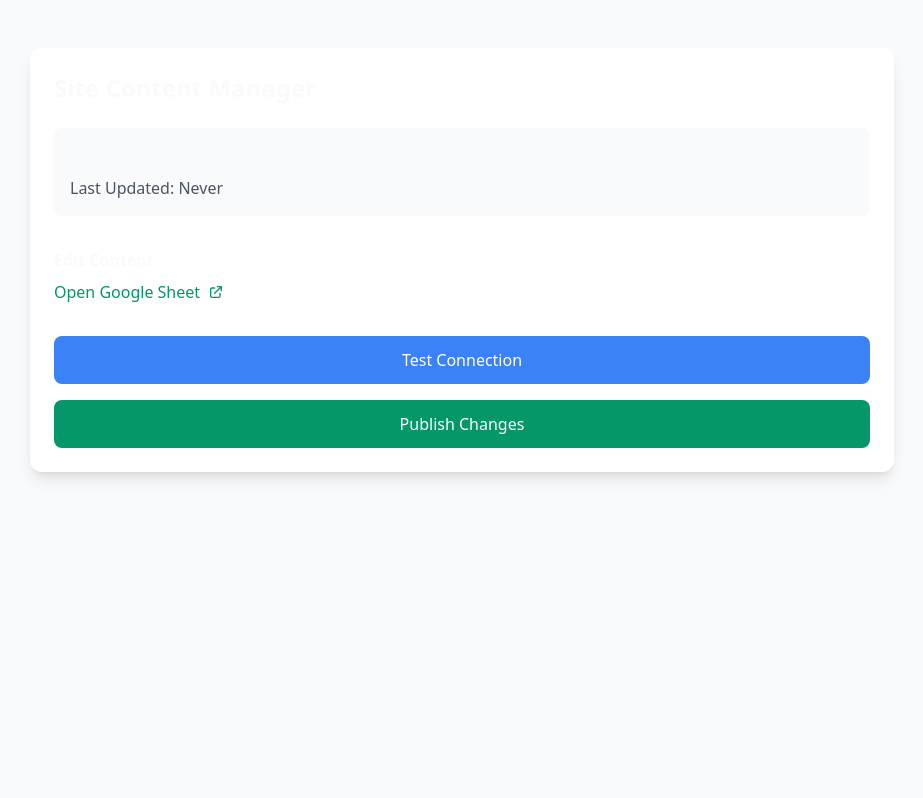
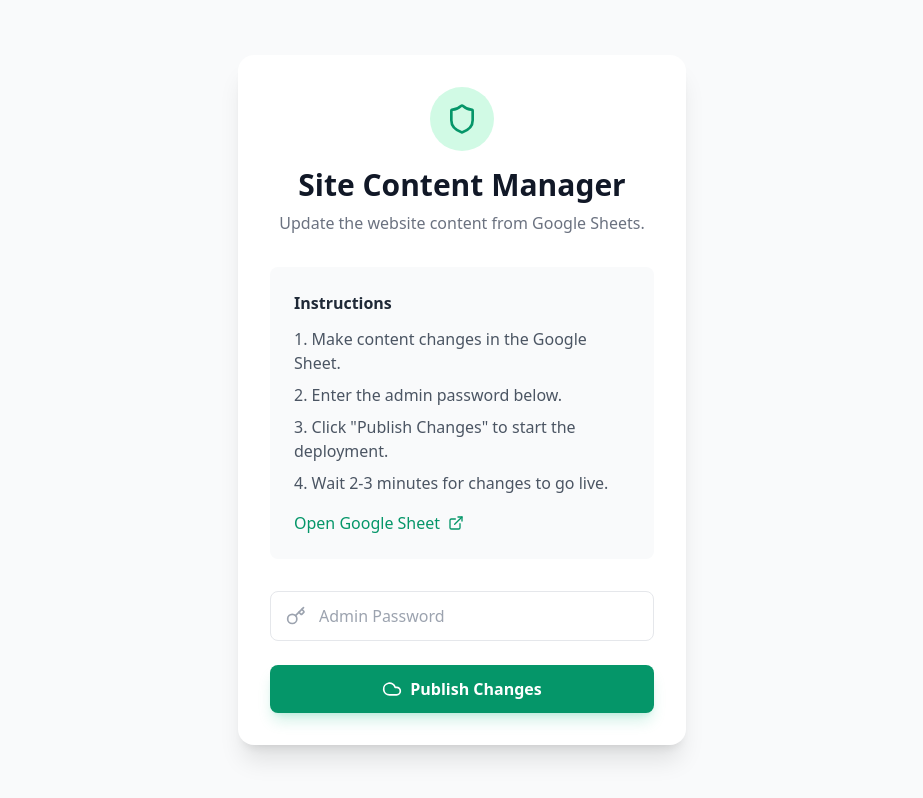
Before and after one commit to Leow210/doz-website, a React (Vite) app: page /admin in a window 1280 px wide. Shown: the whole page, without its empty margins (178-1101 px from the left). Built offline with nearby package versions, Linux system fonts and the light colour scheme.

Commit message:
update admin panel

```diff
--- /dev/null
+++ b/src/api/publish.js
@@ -0,0 +1,121 @@
+// api/publish.js
+
+// This is a serverless function that will be hosted by Vercel.
+// It securely fetches data from Google Sheets and commits it to GitHub.
+
+import { Octokit } from '@octokit/rest';
+import { Buffer } from 'buffer';
+
+// Helper function to fetch data from Google Sheets
+const fetchAllContent = async () => {
+    // IMPORTANT: Keep your API Key secure on the server!
+    const SHEET_ID = process.env.GOOGLE_SHEET_ID;
+    const API_KEY = process.env.GOOGLE_SHEETS_API_KEY;
+
+    if (!SHEET_ID || !API_KEY) {
+        throw new Error("Missing Google Sheets API credentials in environment variables.");
+    }
+
+    const ranges = [
+        'Members!A1:Z1000',
+        'Achievements!A1:Z1000',
+        'Features!A1:Z1000',
+        'GeneralContent!A1:Z1000',
+    ];
+
+    const processSheetData = (rawData) => {
+        if (!rawData || !Array.isArray(rawData)) return [];
+        const [headers, ...rows] = rawData;
+        return rows.map(row => {
+            const item = {};
+            headers.forEach((header, index) => {
+                item[header] = row[index] || "";
+            });
+            return item;
+        });
+    };
+
+    try {
+        const responses = await Promise.all(
+            ranges.map(range =>
+                fetch(`https://sheets.googleapis.com/v4/spreadsheets/${SHEET_ID}/values/${range}?key=${API_KEY}`)
+                    .then(res => {
+                        if (!res.ok) {
+                            throw new Error(`Failed to fetch range ${range}: ${res.statusText}`);
+                        }
+                        return res.json();
+                    })
+            )
+        );
+
+        const [members, achievements, features, generalContent] = responses.map(
+            response => processSheetData(response.values)
+        );
+
+        return { members, achievements, features, generalContent };
+    } catch (error) {
+        console.error('Error fetching sheet data:', error);
+        throw error;
+    }
+};
+
+// Main handler for the serverless function
+export default async function handler(req, res) {
+    // 1. Check for POST request
+    if (req.method !== 'POST') {
+        return res.status(405).json({ message: 'Method Not Allowed' });
+    }
+
+    try {
+        const { password } = JSON.parse(req.body);
+
+        // 2. Authenticate the request
+        if (password !== process.env.ADMIN_PASSWORD) {
+            return res.status(401).json({ message: 'Unauthorized' });
+        }
+
+        // 3. Fetch latest content from Google Sheets
+        console.log("Fetching content from Google Sheets...");
+        const content = await fetchAllContent();
+        const staticContent = `
+// This file is auto-generated. Do not edit directly.
+// Last updated: ${new Date().toISOString()}
+
+export const siteContent = ${JSON.stringify(content, null, 2)};
+`;
+
+        // 4. Commit the updated content to GitHub
+        console.log("Committing updated content to GitHub...");
+        const octokit = new Octokit({ auth: process.env.GITHUB_TOKEN });
+        const owner = process.env.GITHUB_OWNER;
+        const repo = process.env.GITHUB_REPO;
+        const path = 'src/data/staticContent.js';
+
+        // Get the current file to get its SHA
+        let currentSha;
+        try {
+            const { data: fileData } = await octokit.repos.getContent({ owner, repo, path });
+            currentSha = fileData.sha;
+        } catch (e) {
+            // If file doesn't exist, we can ignore this error and it will be created.
+            if (e.status !== 404) throw e;
+        }
+
+
+        await octokit.repos.createOrUpdateFileContents({
+            owner,
+            repo,
+            path,
+            message: `feat: update site content [${new Date().toISOString()}]`,
+            content: Buffer.from(staticContent).toString('base64'),
+            sha: currentSha, // Include SHA to update the existing file
+        });
+
+        console.log("Commit successful!");
+        return res.status(200).json({ message: 'Content published successfully! Deployment triggered.' });
+
+    } catch (error) {
+        console.error('Error in publish function:', error);
+        return res.status(500).json({ message: 'An error occurred during publishing.', error: error.message });
+    }
+}
--- a/src/pages/AdminPanel.jsx
+++ b/src/pages/AdminPanel.jsx
@@ -1,124 +1,128 @@
 import React, { useState } from 'react';
-import { saveSiteContent, getSiteContent } from '../utils/sheetsFetcher';
+import { Shield, Key, ExternalLink, Cloud, CheckCircle, XCircle, Loader } from 'lucide-react';
 
 const AdminPanel = () => {
+    const [password, setPassword] = useState('');
     const [isLoading, setIsLoading] = useState(false);
-    const [status, setStatus] = useState('');
-    const currentContent = getSiteContent();
+    const [status, setStatus] = useState({ type: '', message: '' });
 
-    const handlePublish = async () => {
+    const handlePublish = async (e) => {
+        e.preventDefault();
         setIsLoading(true);
-        setStatus('Fetching latest content...');
+        setStatus({ type: 'info', message: 'Connecting to server and fetching content...' });
 
         try {
-            const success = await saveSiteContent();
-            if (success) {
-                setStatus('Content published successfully! Refresh the page to see changes.');
-            } else {
-                setStatus('Error publishing content. Please try again.');
+            const response = await fetch('/api/publish', {
+                method: 'POST',
+                body: JSON.stringify({ password }),
+            });
+
+            const data = await response.json();
+
+            if (!response.ok) {
+                throw new Error(data.message || 'An unknown error occurred.');
             }
+
+            setStatus({
+                type: 'success',
+                message: `${data.message} Your changes will be live in a few minutes.`
+            });
+            setPassword(''); // Clear password on success
+
         } catch (error) {
-            setStatus('Error: ' + error.message);
+            setStatus({ type: 'error', message: `Publishing failed: ${error.message}` });
         } finally {
             setIsLoading(false);
         }
     };
 
-    const testConnection = async () => {
-        const SHEET_ID = '1XNHsFI29XL-FYOwQ_N3jV5Z1VrudS3f9lg4x9FBDcDk';
-        const API_KEY = 'AIzaSyCmnn2lx0Q4ZKs5P5QwVbovamRwh3g3Ybc';
+    const StatusMessage = () => {
+        if (!status.message) return null;
 
-        try {
-            // First test: Check if we can access the spreadsheet at all
-            const metadataUrl = `https://sheets.googleapis.com/v4/spreadsheets/${SHEET_ID}?key=${API_KEY}`;
-            const metadataResponse = await fetch(metadataUrl);
-            const metadata = await metadataResponse.json();
+        const icons = {
+            info: <Loader className="w-5 h-5 animate-spin" />,
+            success: <CheckCircle className="w-5 h-5" />,
+            error: <XCircle className="w-5 h-5" />,
+        };
 
-            console.log('Spreadsheet metadata:', metadata);
-            console.log('Available sheets:', metadata.sheets.map(s => s.properties.title));
+        const colors = {
+            info: 'bg-blue-50 text-blue-700',
+            success: 'bg-green-50 text-green-700',
+            error: 'bg-red-50 text-red-700',
+        };
 
-            // Second test: Try to read the Members sheet
-            const dataUrl = `https://sheets.googleapis.com/v4/spreadsheets/${SHEET_ID}/values/Members!A1:Z1?key=${API_KEY}`;
-            const dataResponse = await fetch(dataUrl);
-            const data = await dataResponse.json();
-
-            console.log('First row of Members sheet:', data.values?.[0]);
-
-            return "Connection successful! Check console for details.";
-        } catch (error) {
-            console.error('Connection test failed:', error);
-            return `Connection failed: ${error.message}`;
-        }
+        return (
+            <div className={`flex items-center gap-3 p-4 rounded-lg ${colors[status.type]}`}>
+                {icons[status.type]}
+                <span className="font-medium">{status.message}</span>
+            </div>
+        );
     };
 
     return (
-        <div className="min-h-screen bg-gray-50 py-12">
-            <div className="container mx-auto px-4 max-w-4xl">
-                <div className="bg-white rounded-xl shadow-lg p-6">
-                    <h1 className="text-2xl font-bold mb-6">Site Content Manager</h1>
-
-                    {/* Current Content Status */}
-                    <div className="mb-8 p-4 bg-gray-50 rounded-lg">
-                        <h2 className="font-semibold mb-2">Current Content Status</h2>
-                        <p className="text-gray-600">
-                            Last Updated: {currentContent?.lastUpdated
-                                ? new Date(currentContent.lastUpdated).toLocaleString()
-                                : 'Never'}
-                        </p>
+        <div className="min-h-screen bg-gray-50 flex items-center justify-center py-12 px-4">
+            <div className="max-w-md w-full mx-auto">
+                <div className="bg-white rounded-2xl shadow-xl p-8 space-y-8">
+                    <div className="text-center">
+                        <div className="inline-flex items-center justify-center w-16 h-16 bg-emerald-100 rounded-full mb-4">
+                            <Shield className="w-8 h-8 text-emerald-600" />
+                        </div>
+                        <h1 className="text-3xl font-bold text-gray-900">Site Content Manager</h1>
+                        <p className="text-gray-500 mt-2">Update the website content from Google Sheets.</p>
                     </div>
 
-                    {/* Google Sheets Link */}
-                    <div className="mb-8">
-                        <h2 className="font-semibold mb-2">Edit Content</h2>
+                    <div className="p-6 bg-gray-50 rounded-lg">
+                        <h2 className="font-semibold mb-3 text-gray-800">Instructions</h2>
+                        <ol className="list-decimal list-inside space-y-2 text-gray-600">
+                            <li>Make content changes in the Google Sheet.</li>
+                            <li>Enter the admin password below.</li>
+                            <li>Click "Publish Changes" to start the deployment.</li>
+                            <li>Wait 2-3 minutes for changes to go live.</li>
+                        </ol>
                         <a
-                            href="https://docs.google.com/spreadsheets/d/1XNHsFI29XL-FYOwQ_N3jV5Z1VrudS3f9lg4x9FBDcDk/edit?usp=sharing"
+                            href={`https://docs.google.com/spreadsheets/d/${import.meta.env.GOOGLE_SHEET_ID}/edit`}
                             target="_blank"
                             rel="noopener noreferrer"
-                            className="text-emerald-600 hover:text-emerald-700 flex items-center gap-2"
+                            className="inline-flex items-center gap-2 text-emerald-600 hover:text-emerald-700 font-medium mt-4"
                         >
-                            Open Google Sheet
-                            <svg className="w-4 h-4" fill="none" stroke="currentColor" viewBox="0 0 24 24">
-                                <path strokeLinecap="round" strokeLinejoin="round" strokeWidth={2}
-                                    d="M10 6H6a2 2 0 00-2 2v10a2 2 0 002 2h10a2 2 0 002-2v-4M14 4h6m0 0v6m0-6L10 14" />
-                            </svg>
+                            Open Google Sheet <ExternalLink className="w-4 h-4" />
                         </a>
                     </div>
 
-                    {/* Test Connection Button */}
-                    <button
-                        onClick={async () => {
-                            const result = await testConnection();
-                            setStatus(result);
-                        }}
-                        className="w-full mb-4 py-3 rounded-lg font-medium text-white bg-blue-500 hover:bg-blue-600"
-                    >
-                        Test Connection
-                    </button>
+                    <form onSubmit={handlePublish} className="space-y-6">
+                        <div className="relative">
+                            <Key className="absolute left-4 top-1/2 -translate-y-1/2 w-5 h-5 text-gray-400" />
+                            <input
+                                type="password"
+                                value={password}
+                                onChange={(e) => setPassword(e.target.value)}
+                                placeholder="Admin Password"
+                                required
+                                className="w-full pl-12 pr-4 py-3 bg-white rounded-lg border border-gray-200
+                                         focus:outline-none focus:ring-2 focus:ring-emerald-500 transition-shadow"
+                            />
+                        </div>
 
-                    {/* Publish Button */}
-                    <div className="space-y-4">
                         <button
-                            onClick={handlePublish}
+                            type="submit"
                             disabled={isLoading}
-                            className={`w-full py-3 rounded-lg font-medium text-white
-                                ${isLoading
+                            className={`w-full py-3 px-4 rounded-lg font-semibold text-white flex items-center justify-center gap-2
+                                      transition-all duration-300 transform hover:scale-105
+                                      ${isLoading
                                     ? 'bg-gray-400 cursor-not-allowed'
-                                    : 'bg-emerald-600 hover:bg-emerald-700'}`}
+                                    : 'bg-emerald-600 hover:bg-emerald-700 shadow-lg shadow-emerald-500/20'
+                                }`}
                         >
+                            {isLoading ? (
+                                <Loader className="w-5 h-5 animate-spin" />
+                            ) : (
+                                <Cloud className="w-5 h-5" />
+                            )}
                             {isLoading ? 'Publishing...' : 'Publish Changes'}
                         </button>
+                    </form>
 
-                        {status && (
-                            <div className={`p-4 rounded-lg ${status.includes('Error')
-                                ? 'bg-red-50 text-red-600'
-                                : status.includes('success')
-                                    ? 'bg-green-50 text-green-600'
-                                    : 'bg-blue-50 text-blue-600'
-                                }`}>
-                                {status}
-                            </div>
-                        )}
-                    </div>
+                    <StatusMessage />
                 </div>
             </div>
         </div>
```
Also changed, not shown: vercel.json.
